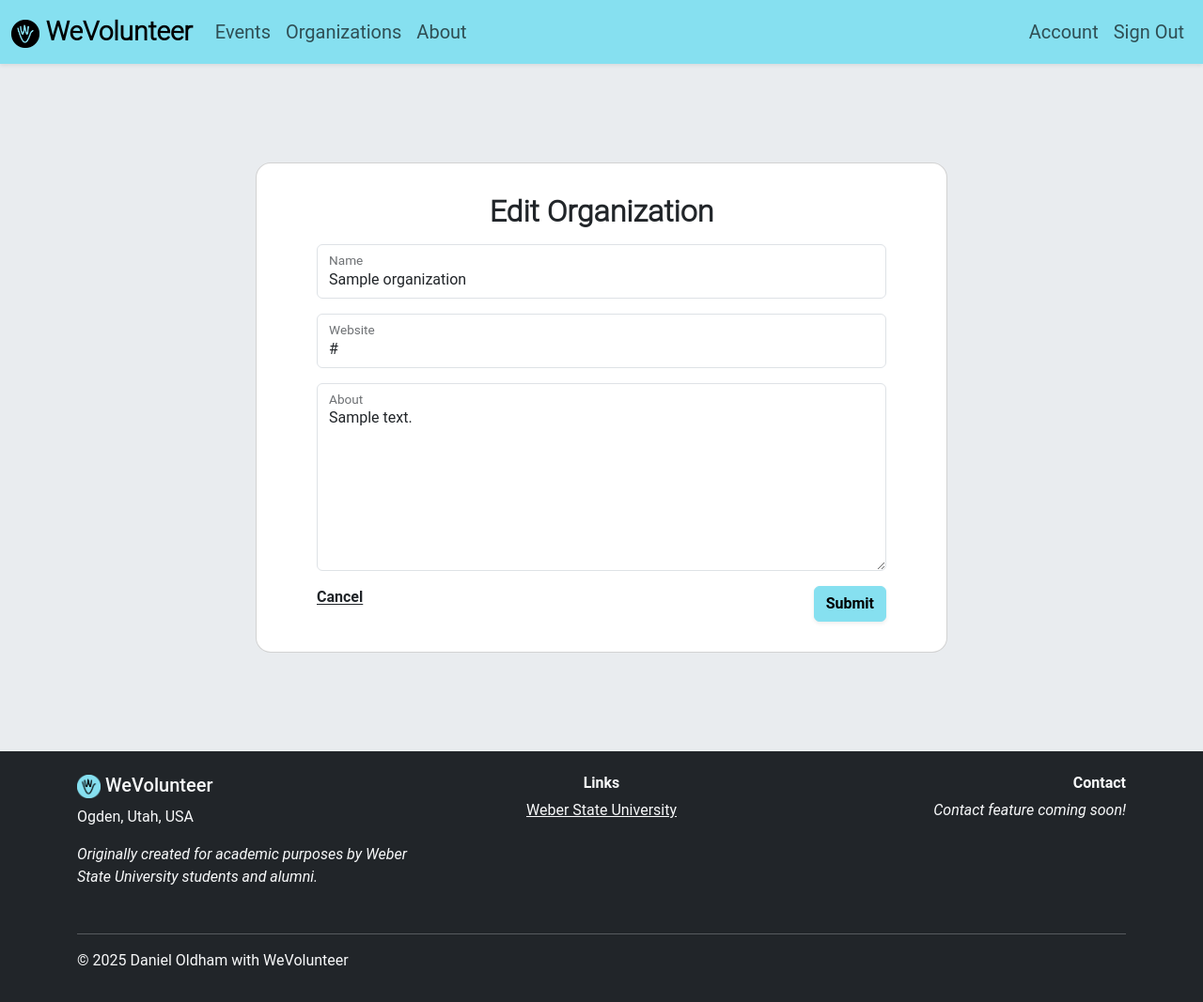
After one commit to DanielOldham/WeVolunteer, a Django app: page /organizations/edit/1 in a window 1280 px wide. The commit adds this page. Shown: the whole page at 94% size. Run offline with Django 5.2, Linux system fonts and the light colour scheme; a user stored in the database is signed in; tables that the repository leaves empty hold one stand-in row (values such as "Sample post"); parts of the project's set-up code (start-up, migrations or seed data) failed here and were passed over; some libraries are stand-ins or nearby versions.

Commit message:
added org form and edit view

```diff
--- a/WeVolunteer/core/forms.py
+++ b/WeVolunteer/core/forms.py
@@ -116,3 +116,40 @@ class EventForm(forms.ModelForm):
         self.fields["event_descriptor_tags"].widget.attrs["data-bind"] = "event_descriptor_tags"
         self.fields["location_descriptor_tags"].widget.attrs["data-bind"] = "location_descriptor_tags"
         self.fields["description"].widget.attrs["style"] = "height: 130px"
+
+
+class OrganizationForm(forms.ModelForm):
+    """
+    Django ModelForm for adding or editing an Organization.
+    """
+
+    class Meta:
+        model = Organization
+        fields = "__all__"
+
+    def clean(self):
+        """
+        Form level clean method.
+        """
+
+        if self.errors:
+            add_invalid_class_to_form_error_fields(self)
+
+    def clean_name(self):
+        """
+        Clean method for the title field.
+        """
+
+        name = self.cleaned_data["name"]
+        if Organization.objects.filter(name=name).exclude(id=self.instance.id).exists():
+            raise ValidationError("An organization with this name already exists; organization name must be unique")
+        return name
+
+    def __init__(self, *args, **kwargs):
+        super(OrganizationForm, self).__init__(*args, **kwargs)
+        self.label_suffix = ""
+        for visible in self.visible_fields():
+            visible.field.widget.attrs['class'] = 'form-control'
+            visible.field.widget.attrs['placeholder'] = 'placeholder'
+
+        self.fields["about"].widget.attrs["style"] = "height: 200px"
--- a/WeVolunteer/core/models.py
+++ b/WeVolunteer/core/models.py
@@ -156,8 +156,8 @@ class Organization(models.Model):
     """
     An organization in charge of events.
     """
-    name = models.CharField(max_length=255)
-    website = models.CharField(max_length=255, null=True, blank=True)
+    name = models.CharField(max_length=255, unique=True)
+    website = models.URLField(blank=True, null=True)
     about = models.TextField(null=True, blank=True)
 
     def __str__(self):
--- a/WeVolunteer/core/templates/event_details.html
+++ b/WeVolunteer/core/templates/event_details.html
@@ -88,7 +88,7 @@
                         <hr class="">
 
                         {# description #}
-                        <div class="card-text py-1 text-truncate-3">
+                        <div class="card-text py-1 lh-lg text-truncate-3">
                             {% if event.description %}
                                 {{ event.description }}
                             {% else %}
@@ -108,7 +108,7 @@
                                 {% has_perm 'events.change_event' user event as can_edit_event %}
                                 {% if can_edit_event %}
                                     <div class="col text-end">
-                                        <a href="{% url 'core:event-edit' event.id %}" class="card-link link-dark">Edit this Event <i class="bi bi-pencil-square"></i></a>
+                                        <a href="{% url 'core:event-edit' event.id %}" class="btn btn-primary fw-bold">Edit Event <i class="bi bi-pencil-square"></i></a>
                                     </div>
                                 {% endif %}
                             {% endif %}
--- a/WeVolunteer/core/templates/event_form.html
+++ b/WeVolunteer/core/templates/event_form.html
@@ -179,7 +179,7 @@
                                             {% url 'core:event-details' form.instance.id %}
                                         {% else %}
                                              {% url 'core:events' %}
-                                        {% endif %}" class="btn btn-link fw-bold">
+                                        {% endif %}" class="link-dark">
                                         <i class="bi bi-arrow-return-left"></i> Cancel
                                     </a>
                                 </div>
--- /dev/null
+++ b/WeVolunteer/core/templates/organization_form.html
@@ -0,0 +1,73 @@
+{% extends 'nav_footer.html' %}
+{% block inner_body %}
+<div class="flex-grow-1 bg-body-secondary d-flex flex-column justify-content-center py-5">
+    <div class="flex-grow-0 flex-shrink-0 container">
+        <div class="row justify-content-md-center">
+            <div class="col col-lg-8">
+                <div class="card rounded-4">
+                    <div class="card-body mx-2 mx-md-5 my-3">
+                        <h2 class="card-title text-center fw-bold logo-font pb-2">{{ action }} Organization</h2>
+
+                        <form method="POST">
+                            {% csrf_token %}
+                            <div class="text-danger fs-7">
+                                {{ form.non_field_errors }}
+                            </div>
+
+                            <div class="form-floating mb-3">
+                                {{ form.name }}
+                                {{ form.name.label_tag }}
+
+                                {% for error in form.name.errors %}
+                                <div class="invalid-feedback">
+                                    {{ error }}
+                                </div>
+                                {% endfor %}
+                            </div>
+
+                            <div class="form-floating mb-3">
+                                {{ form.website }}
+                                {{ form.website.label_tag }}
+
+                                {% for error in form.website.errors %}
+                                <div class="invalid-feedback">
+                                    {{ error }}
+                                </div>
+                                {% endfor %}
+                            </div>
+
+                            <div class="form-floating mb-3">
+                                {{ form.about }}
+                                {{ form.about.label_tag }}
+
+                                {% for error in form.about.errors %}
+                                <div class="invalid-feedback">
+                                    {{ error }}
+                                </div>
+                                {% endfor %}
+                            </div>
+
+                            <div class="row align-content-between">
+                                <div class="col">
+                                    <a href="
+                                        {% if form.instance.pk %}
+                                            {% url 'core:org-details' form.instance.pk %}
+                                        {% else %}
+                                             {% url 'core:organizations' %}
+                                        {% endif %}" class="link-dark link-offset-1 fw-bold">
+                                        <i class="bi bi-arrow-return-left"></i> Cancel
+                                    </a>
+                                </div>
+
+                                <div class="col text-end">
+                                    <button type="submit" class="btn btn-primary fw-bold">Submit <i class="bi bi-check2"></i></button>
+                                </div>
+                            </div>
+                        </form>
+                    </div>
+                </div>
+            </div>
+        </div>
+    </div>
+</div>
+{% endblock inner_body %}
--- a/WeVolunteer/core/templates/organizations.html
+++ b/WeVolunteer/core/templates/organizations.html
@@ -1,7 +1,7 @@
 {% extends 'nav_footer.html' %}
 {% load dict_tags %}
 {% block inner_body %}
-<div class="flex-grow-1 bg-body-secondary">
+<div class="flex-grow-1 bg-body-secondary pb-4">
     <div class="mx-4 mt-4">
         <div class="row">
             <h2 class="logo-font fw-semibold text-md-center pt-md-3">Organizations</h2>
--- a/WeVolunteer/core/urls.py
+++ b/WeVolunteer/core/urls.py
@@ -14,4 +14,5 @@ urlpatterns = [
     path('organizations/', views.organizations, name='organizations'),
     path('organizations/<org_id>', views.organization_details, name='org-details'),
     path('organizations/get_next_past_events/<org_id>', views.organization_details_get_next_past_events_as_sse, name='get-next-past-events'),
+    path('organizations/edit/<org_id>', views.organization_edit, name='org-edit'),
 ] + static(settings.STATIC_URL, document_root=settings.STATIC_ROOT)
--- a/WeVolunteer/core/views.py
+++ b/WeVolunteer/core/views.py
@@ -10,7 +10,7 @@ from django.utils import timezone
 from rules.contrib.views import permission_required, objectgetter
 
 from WeVolunteer.utils import respond_via_sse, patch_signals_respond_via_sse
-from core.forms import EventForm
+from core.forms import EventForm, OrganizationForm
 from core.models import Event, EventDescriptors, EventLocationDescriptors, Organization
 
 
@@ -261,3 +261,27 @@ def organization_details_get_next_past_events_as_sse(request, org_id):
         selector='#appended-past-events',
         patch_mode=ElementPatchMode.APPEND
     )
+
+@login_required()
+@permission_required("organizations.change_organization", fn=objectgetter(Organization, "org_id"), raise_exception=True)
+def organization_edit(request, org_id: int):
+    """
+    Django view.
+    Display and handle submission of the form for an existing Organization.
+    """
+
+    org = Organization.objects.filter(id=org_id).first()
+
+    if request.method == "POST":
+        form = OrganizationForm(request.POST, instance=org)
+        if form.is_valid():
+            form.save()
+            return redirect("core:org-details", org.id)
+    else:
+        form = OrganizationForm(instance=org)
+
+    context = {
+        "form": form,
+        "action": "Edit",
+    }
+    return render(request, "organization_form.html", context)
```
Also changed, not shown: WeVolunteer/core/templates/organization_details.html (+11 -1 lines), WeVolunteer/core/migrations/0010_alter_organization_name.py (added), WeVolunteer/core/migrations/0011_alter_organization_website.py (added).
